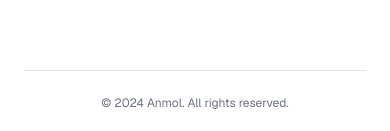
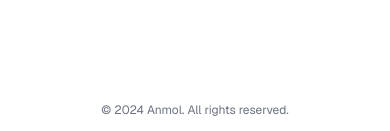
Before and after one commit to AnmolSaini16/anmoldeep.io, a Next.js app: page /contact in a window 390 px wide. Shown: the part 710-841 px from the top of the page. Built offline with nearby package versions, Linux system fonts and the light colour scheme; no server answers.

Commit message:
Updated media query

```diff
--- a/app/blog/page.tsx
+++ b/app/blog/page.tsx
@@ -16,7 +16,7 @@ export default async function Blog() {
       heading="Blog"
       subHeading="I occasionally write about programming. Stay Tuned for more!"
     >
-      <div className="grid gap-8 grid-cols-1 md:grid-cols-2">
+      <div className="grid gap-6 md:gap-8 grid-cols-1 md:grid-cols-2">
         {posts?.map((post, index) => (
           <BlogPost post={post} index={index} key={post.id} />
         ))}
--- a/components/Footer.tsx
+++ b/components/Footer.tsx
@@ -1,6 +1,6 @@
 export default function Footer() {
   return (
-    <footer className="text-gray-500 h-16 border-t-[0.5px] flex items-center justify-center">
+    <footer className="text-gray-500 h-8 text-center">
       <small className="block text-xs">
         &copy; {new Date().getFullYear()} Anmol. All rights reserved.
       </small>
--- a/components/shell/PageShell.tsx
+++ b/components/shell/PageShell.tsx
@@ -13,7 +13,7 @@ type Props = {
 
 const PageShell = ({ children, heading, subHeading, ...props }: Props) => {
   return (
-    <div className={cn("space-y-16", props.className)} {...props}>
+    <div className={cn("space-y-10 md:space-y-16", props.className)} {...props}>
       <motion.div
         initial={inAnimation.initial}
         animate={inAnimation.animate}
```
